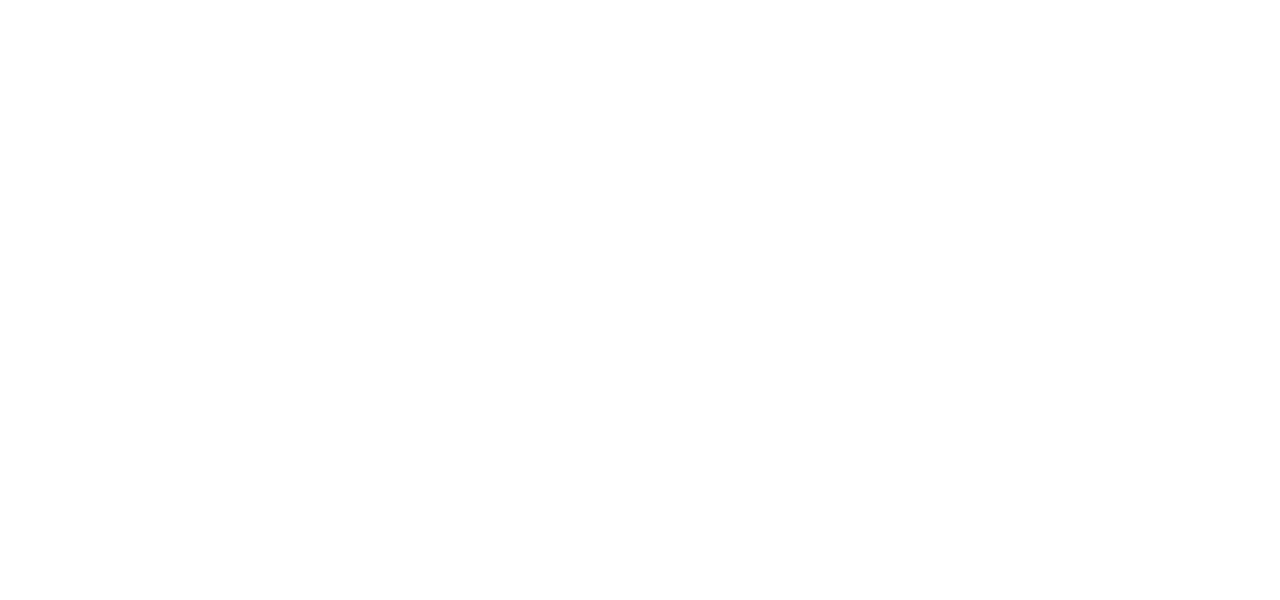
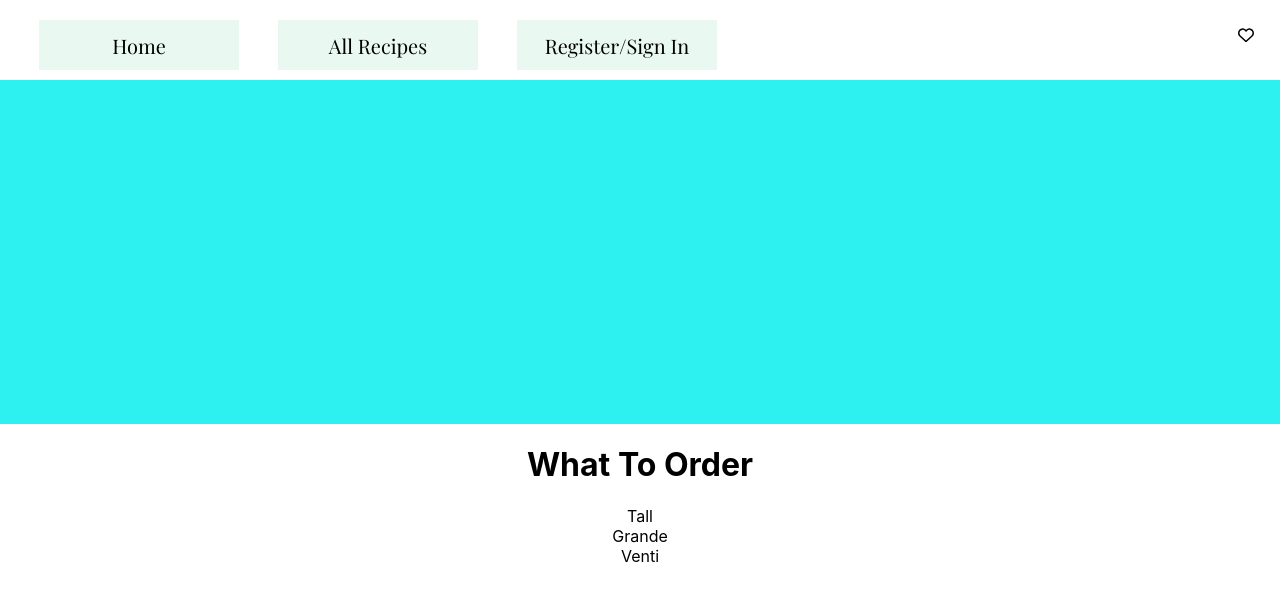
Before and after one commit to isabellewilliams628/SecretMenu, a React (Create React App) app in the folder secretmenu/: page /specialmatcha in a window 1280 px wide. Before the commit this address had no page. Shown: the top 600 px of the page. Built offline with nearby package versions, Linux system fonts and the light colour scheme.

Commit message:
Updated Recipes page

```diff
--- a/secretmenu/src/App.js
+++ b/secretmenu/src/App.js
@@ -11,6 +11,8 @@ import { getAnalytics } from "firebase/analytics";
 import { getAuth } from "firebase/auth";
 import { getFirestore } from "firebase/firestore";
 import AllRecipes from './Pages/AllRecipes.js'
+import Matcha from './Pages/Matcha.js';
+import VIC from './Pages/VIC.js'
 
 const firebaseConfig = {
   apiKey: "AIzaSyAHjP5d4x2gO5rvPcsDsYgU74r4tWOKge0",
@@ -36,6 +38,8 @@ function App() {
         <Route path="/" element={<Home />} />
         <Route path="/login" element={<Login auth={auth}/>} />
         <Route path="/allrecipes" element={<AllRecipes/>} />
+        <Route path="/specialmatcha" element={<Matcha/>}/>
+        <Route path="/vietnameseicedcoffee" element={<VIC/>}/>
       </Routes>
       </BrowserRouter>
     </div>
--- /dev/null
+++ b/secretmenu/src/Components/RecipeLayout.js
@@ -0,0 +1,25 @@
+import './RecipeLayout.css';
+
+function RecipeLayout() {
+    return (
+      <div className="RecipeLayout">
+            <div className="topHalf">
+            </div>
+            <div className="bottomHalf">
+                <div className="recipeName"></div>
+                <div className="description"></div>
+                <div className="recipeBox">
+                    <div className="TopCard">
+                        <h1>What To Order</h1>
+                        <div className="sizeButton">Tall</div>
+                        <div className="sizeButton">Grande</div>
+                        <div className="sizeButton">Venti</div>
+                        <div className="recipeList"></div>
+                    </div>
+                </div>
+            </div>
+      </div>
+    );
+  }
+
+  export default RecipeLayout;
--- a/secretmenu/src/Pages/AllRecipes.js
+++ b/secretmenu/src/Pages/AllRecipes.js
@@ -3,7 +3,9 @@ import React, { useState } from 'react';
 import NavBar from '../Components/NavBar.js'
 import matcha from '../Assets/matchasquare.jpg'
 import vic from '../Assets/VICsquare.webp'
-
+import Matcha from './Matcha';
+import VIC from './VIC.js';
+import {Link} from "react-router-dom";
 
 function AllRecipes(){
     return(
@@ -11,14 +13,14 @@ function AllRecipes(){
             <NavBar />
             <div className="titleText">All Recipes</div>
             <div className="All">
-            <div className="Matcha">
+            <Link to="/specialmatcha" style={{ textDecoration: 'none', color: 'inherit' }}>
                 <img src={matcha} className="RecipeBox"></img>
                 <div className="RecipeText">Matcha Latte</div>
-            </div>
-            <div className="VietnameseCoffee">
+            </Link>
+            <Link to="/vietnameseicedcoffee" style={{ textDecoration: 'none', color: 'inherit' }}>
                 <img src={vic} className="RecipeBox"></img>
                 <div className="RecipeText">Vietnamese Iced Coffee</div>
-            </div>
+            </Link>
             </div>
 
         </div>
--- a/secretmenu/src/Pages/Login.js
+++ b/secretmenu/src/Pages/Login.js
@@ -86,7 +86,7 @@ function Login({auth}) {
                 <div className="logText">Register Now!</div>
                 {isSubmitted ? <div>User is successfully logged in</div> : renderRegisterForm}
             </div>
-            <div onClick={() => {signOut(auth)}}>LOG OUT SWAG</div>
+            <div onClick={() => {signOut(auth)}}>Log out</div>
         </div>
     </div>
   );
--- /dev/null
+++ b/secretmenu/src/Pages/Matcha.css
@@ -0,0 +1,16 @@
+
+.topHalf{
+    margin-top: 10px;
+    height: 43vh;
+    width: 100vw;
+    background-color: rgb(45, 240, 240);
+}
+
+.bottomHalf{
+    height: 48vh;
+    width: 100vw;
+}
+
+.sizeButton{
+
+}
--- /dev/null
+++ b/secretmenu/src/Pages/Matcha.js
@@ -0,0 +1,16 @@
+import './Matcha.css';
+import React from 'react';
+import NavBar from '../Components/NavBar.js'
+import RecipeLayout from '../Components/RecipeLayout';
+
+
+function Matcha() {
+    return (
+      <div className="SpecMatcha">
+        <NavBar />
+        <RecipeLayout />
+      </div>
+    );
+  }
+
+  export default Matcha;
```
Also changed, not shown: secretmenu/src/Components/RecipeLayout.css (added), secretmenu/src/Pages/VIC.css (added), secretmenu/src/Pages/VIC.js (added).
